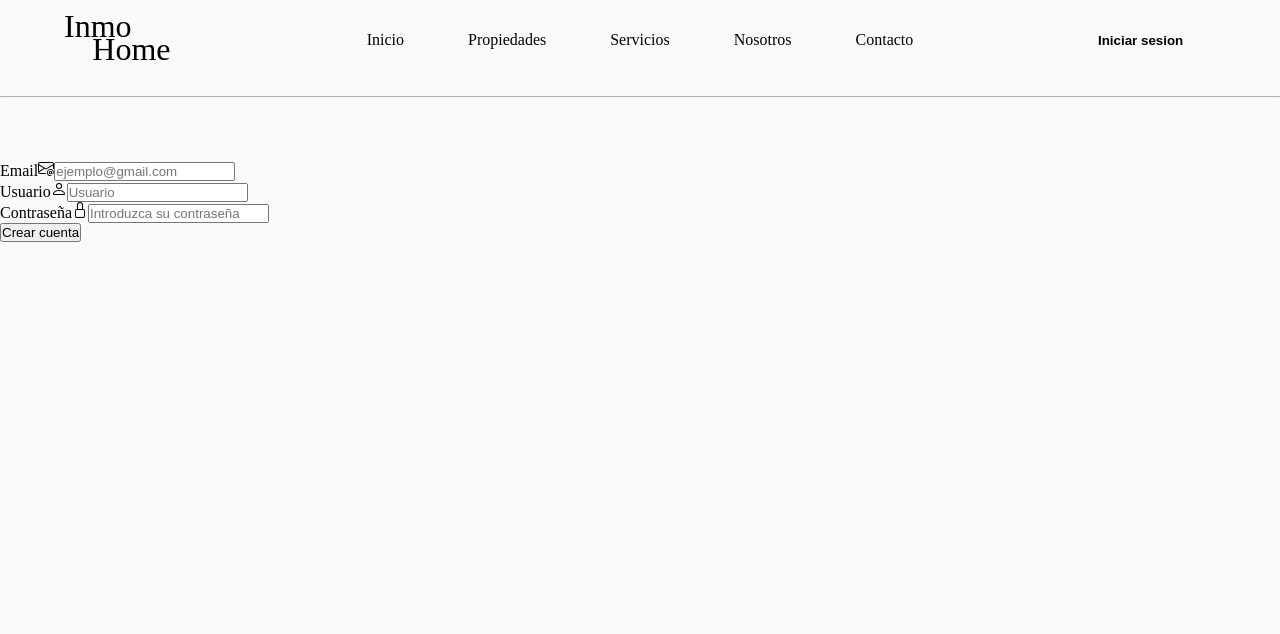
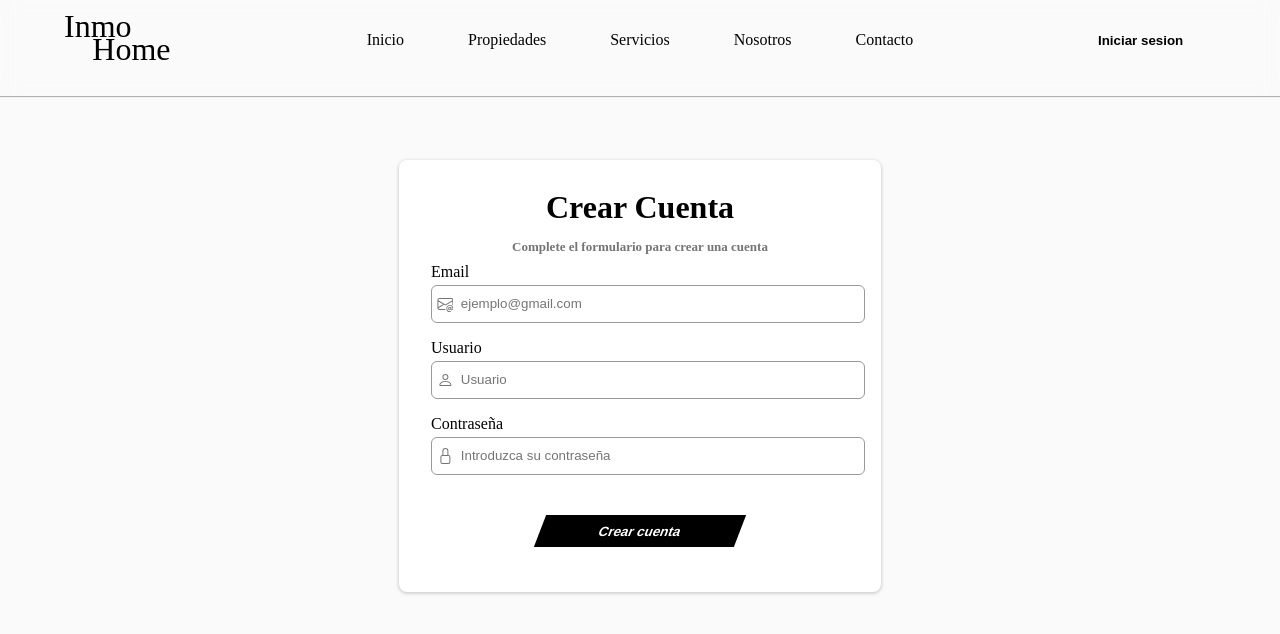
Before and after one commit to Alan-Ribeca/inmobiliaria, a React (Vite) app in the folder inmoReact/: page /crear-usuario in a window 1280 px wide. Shown: the top 634 px of the page. Built offline with nearby package versions, Linux system fonts and the light colour scheme.

Commit message:
estilos de los login terminados

```diff
--- a/inmoReact/src/components/login/CrearCuenta.jsx
+++ b/inmoReact/src/components/login/CrearCuenta.jsx
@@ -1,4 +1,5 @@
 import { useState } from "react";
+import "./losEstilos/crearCuenta.scss";
 
 export const CrearCuenta = () => {
   const [datos, setDatos] = useState({
@@ -24,7 +25,11 @@ export const CrearCuenta = () => {
   };
 
   return (
-    <form action="">
+    <form className="crearCuentaContainer">
+      <h1 className="titleCrearCuenta">Crear Cuenta</h1>
+      <p className="registrarse">
+        Complete el formulario para crear una cuenta
+      </p>
       <div className="campo">
         <label>Email</label>
         <svg
@@ -32,7 +37,7 @@ export const CrearCuenta = () => {
           width="16"
           height="16"
           fill="currentColor"
-          className="bi bi-envelope-at"
+          className="logo"
           viewBox="0 0 16 16"
         >
           <path d="M2 2a2 2 0 0 0-2 2v8.01A2 2 0 0 0 2 14h5.5a.5.5 0 0 0 0-1H2a1 1 0 0 1-.966-.741l5.64-3.471L8 9.583l7-4.2V8.5a.5.5 0 0 0 1 0V4a2 2 0 0 0-2-2zm3.708 6.208L1 11.105V5.383zM1 4.217V4a1 1 0 0 1 1-1h12a1 1 0 0 1 1 1v.217l-7 4.2z" />
@@ -43,9 +48,9 @@ export const CrearCuenta = () => {
           placeholder="ejemplo@gmail.com"
           name="email"
           onChange={handleLeerDatos}
+          className="input"
         />
       </div>
-
       <div className="campo">
         <label>Usuario</label>
         <svg
@@ -53,7 +58,7 @@ export const CrearCuenta = () => {
           width="16"
           height="16"
           fill="currentColor"
-          className="bi bi-person"
+          className="logo"
           viewBox="0 0 16 16"
         >
           <path d="M8 8a3 3 0 1 0 0-6 3 3 0 0 0 0 6m2-3a2 2 0 1 1-4 0 2 2 0 0 1 4 0m4 8c0 1-1 1-1 1H3s-1 0-1-1 1-4 6-4 6 3 6 4m-1-.004c-.001-.246-.154-.986-.832-1.664C11.516 10.68 10.289 10 8 10s-3.516.68-4.168 1.332c-.678.678-.83 1.418-.832 1.664z" />
@@ -63,9 +68,9 @@ export const CrearCuenta = () => {
           placeholder="Usuario"
           name="usuario"
           onChange={handleLeerDatos}
+          className="input"
         />
       </div>
-
       <div className="campo">
         <label>Contraseña</label>
         <svg
@@ -73,7 +78,7 @@ export const CrearCuenta = () => {
           width="16"
           height="16"
           fill="currentColor"
-          className="bi bi-lock"
+          className="logo"
           viewBox="0 0 16 16"
         >
           <path d="M8 1a2 2 0 0 1 2 2v4H6V3a2 2 0 0 1 2-2m3 6V3a3 3 0 0 0-6 0v4a2 2 0 0 0-2 2v5a2 2 0 0 0 2 2h6a2 2 0 0 0 2-2V9a2 2 0 0 0-2-2M5 8h6a1 1 0 0 1 1 1v5a1 1 0 0 1-1 1H5a1 1 0 0 1-1-1V9a1 1 0 0 1 1-1" />
@@ -83,10 +88,15 @@ export const CrearCuenta = () => {
           placeholder="Introduzca su contraseña"
           name="password"
           onChange={handleLeerDatos}
+          className="input"
         />
       </div>
-
-      <button type="submit" onClick={handleCrearCuenta}>
+      <div className="invisible"></div>
+      <button
+        type="submit"
+        onClick={handleCrearCuenta}
+        className="btnCrearCuenta"
+      >
         Crear cuenta
       </button>
     </form>
--- a/inmoReact/src/components/login/EditarCuenta.jsx
+++ b/inmoReact/src/components/login/EditarCuenta.jsx
@@ -1,11 +1,13 @@
+import "./losEstilos/editarCuenta.scss";
 export const EditarCuenta = () => {
   return (
     <>
+      <section className="container">
         <h2 className="titleCambiarPassword">Introduzca su gmail</h2>
         <p className="cambiarPassword">
           enviaremos un correo con un enlace, en el podras cambiar su contraseña
         </p>
-      <form action="">
+        <form className="formPassword">
           <div className="campo">
             <label>Email</label>
             <svg
@@ -13,16 +15,23 @@ export const EditarCuenta = () => {
               width="16"
               height="16"
               fill="currentColor"
-            className="bi bi-envelope-at"
+              className="logo"
               viewBox="0 0 16 16"
             >
               <path d="M2 2a2 2 0 0 0-2 2v8.01A2 2 0 0 0 2 14h5.5a.5.5 0 0 0 0-1H2a1 1 0 0 1-.966-.741l5.64-3.471L8 9.583l7-4.2V8.5a.5.5 0 0 0 1 0V4a2 2 0 0 0-2-2zm3.708 6.208L1 11.105V5.383zM1 4.217V4a1 1 0 0 1 1-1h12a1 1 0 0 1 1 1v.217l-7 4.2z" />
               <path d="M14.247 14.269c1.01 0 1.587-.857 1.587-2.025v-.21C15.834 10.43 14.64 9 12.52 9h-.035C10.42 9 9 10.36 9 12.432v.214C9 14.82 10.438 16 12.358 16h.044c.594 0 1.018-.074 1.237-.175v-.73c-.245.11-.673.18-1.18.18h-.044c-1.334 0-2.571-.788-2.571-2.655v-.157c0-1.657 1.058-2.724 2.64-2.724h.04c1.535 0 2.484 1.05 2.484 2.326v.118c0 .975-.324 1.39-.639 1.39-.232 0-.41-.148-.41-.42v-2.19h-.906v.569h-.03c-.084-.298-.368-.63-.954-.63-.778 0-1.259.555-1.259 1.4v.528c0 .892.49 1.434 1.26 1.434.471 0 .896-.227 1.014-.643h.043c.118.42.617.648 1.12.648m-2.453-1.588v-.227c0-.546.227-.791.573-.791.297 0 .572.192.572.708v.367c0 .573-.253.744-.564.744-.354 0-.581-.215-.581-.8Z" />
             </svg>
-          <input type="email" placeholder="ejemplo@gmail.com" />
+            <input
+              type="email"
+              placeholder="ejemplo@gmail.com"
+              className="input"
+            />
           </div>
-        <button type="submit">Cambiar contraseña</button>
+          <button type="submit" className="btnForm">
+            Cambiar contraseña
+          </button>
         </form>
+      </section>
     </>
   );
 };
--- /dev/null
+++ b/inmoReact/src/components/login/losEstilos/crearCuenta.scss
@@ -0,0 +1,69 @@
+.crearCuentaContainer {
+  width: 450px;
+  height: 400px;
+  margin: 0 auto;
+  background-color: rgb(255, 255, 255);
+  box-shadow: 0px 1px 3px 1px #d3d3d3;
+  border-radius: 8px;
+  padding: 1rem;
+  display: flex;
+  flex-direction: column;
+
+  .titleCrearCuenta {
+    margin: 0.8rem 0;
+    text-align: center;
+    font-size: xx-large;
+  }
+
+  .registrarse {
+    text-align: center;
+    font-size: 13px;
+    color: #757575;
+    font-weight: 600;
+  }
+
+  .campo {
+    padding: 0.5rem 0;
+    margin-left: 1rem;
+    display: flex;
+    flex-direction: column;
+    position: relative;
+
+    label {
+      margin-bottom: 0.3rem;
+    }
+
+    .logo {
+      position: absolute;
+      bottom: 24%;
+      fill: #757575;
+      padding-left: 0.4rem;
+    }
+
+    .input {
+      height: 2.2rem;
+      border-radius: 6px;
+      border: 1px solid #999;
+      padding-left: 1.8rem;
+    }
+  }
+
+  .invisible {
+    margin-top: 2rem;
+  }
+
+  .btnCrearCuenta {
+    width: 200px;
+    margin: 0 auto;
+    height: 2rem;
+    background-color: black;
+    border: none;
+    color: white;
+    font-weight: 600;
+    transform: skew(-21deg);
+
+    &:hover {
+      cursor: pointer;
+    }
+  }
+}
--- /dev/null
+++ b/inmoReact/src/components/login/losEstilos/editarCuenta.scss
@@ -0,0 +1,75 @@
+.container {
+  width: 450px;
+  height: 250px;
+  margin: 0 auto;
+  background-color: rgb(255, 255, 255);
+  box-shadow: 0px 1px 3px 1px #d3d3d3;
+  border-radius: 8px;
+  padding: 1rem;
+  position: relative;
+
+  .titleCambiarPassword {
+    margin-top: 0.5rem;
+    text-align: center;
+    font-size: xx-large;
+  }
+
+  .cambiarPassword {
+    text-align: center;
+    font-size: 13px;
+    color: #757575;
+    font-weight: 600;
+    max-width: 50%;
+    margin: 0 auto;
+  }
+
+  .formPassword {
+    margin: 1rem 0;
+    display: flex;
+    flex-direction: column;
+
+    .campo {
+      margin-left: 1rem;
+      display: flex;
+      flex-direction: column;
+      position: relative;
+
+      label {
+        margin-bottom: 0.3rem;
+        text-align: start;
+      }
+
+      .logo {
+        position: absolute;
+        bottom: 19%;
+        fill: #757575;
+        padding-left: 0.4rem;
+      }
+
+      .input {
+        height: 2.2rem;
+        border-radius: 6px;
+        border: 1px solid #999;
+        padding-left: 1.8rem;
+      }
+    }
+
+    .btnForm {
+      width: 200px;
+      margin: 0 auto;
+      height: 2rem;
+      background-color: black;
+      border: none;
+      color: white;
+      font-weight: 600;
+      transform: skew(-21deg);
+      position: absolute;
+      left: 30%;
+      bottom: 15%;
+
+      &:hover {
+        cursor: pointer;
+      }
+    }
+  }
+}
```
Lines whose indentation alone changed are shown as unchanged.
